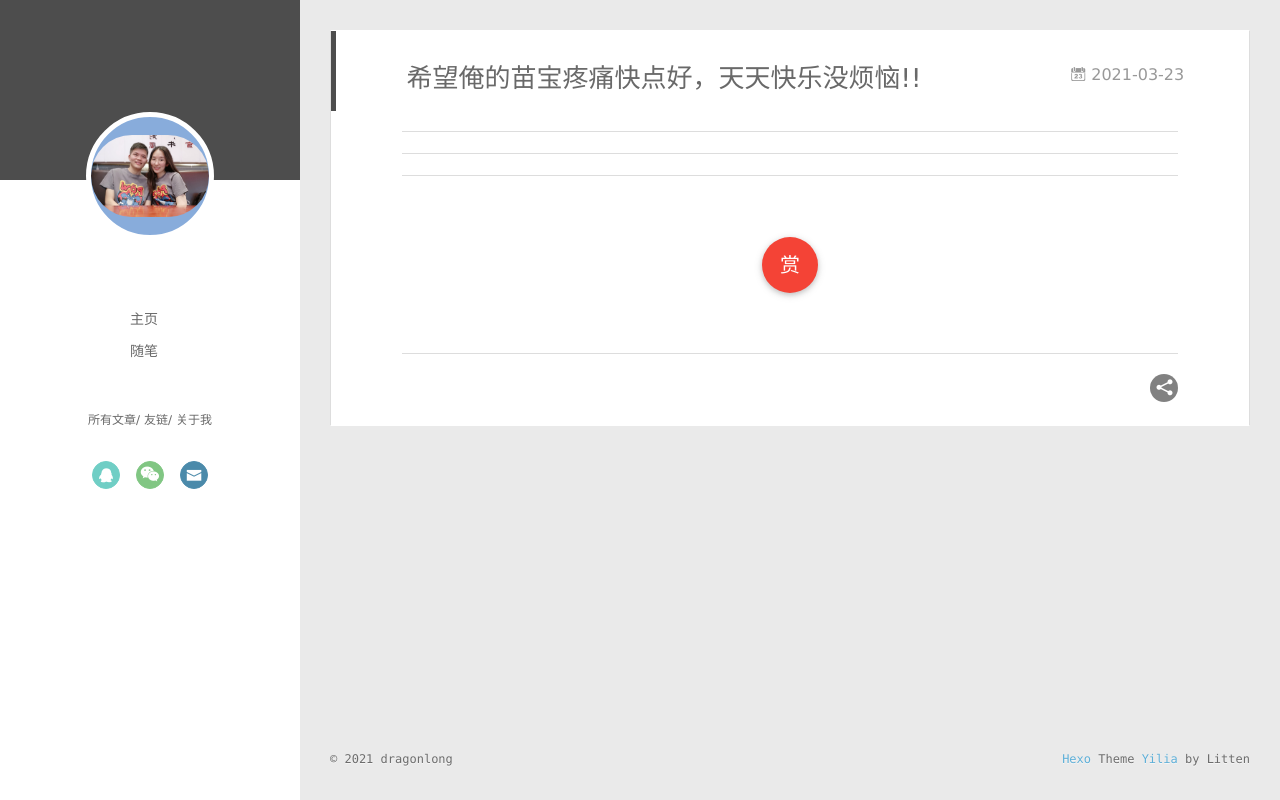
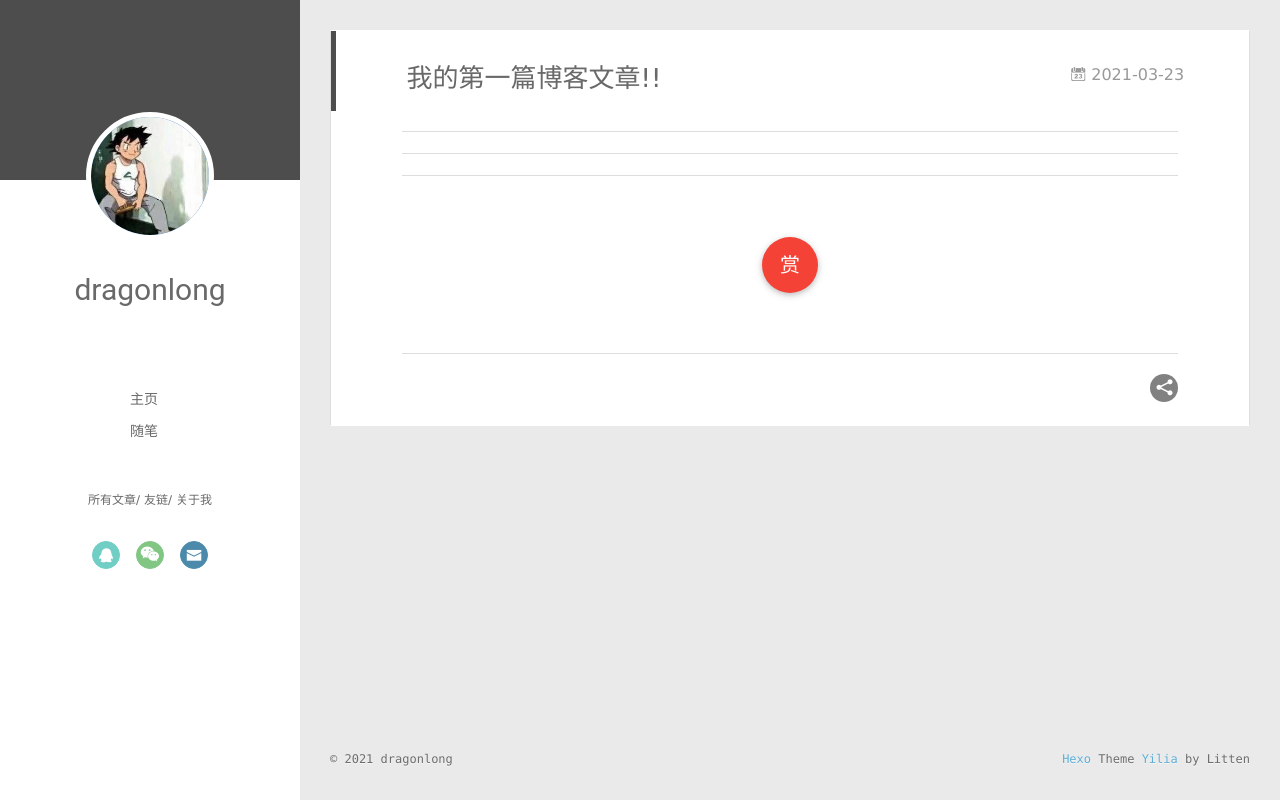
Before and after one commit to dragonshang/dragonshang.github.io, a plain HTML site: page 2021/03/23/我的第一篇博客文章/index.html in a window 1280 px wide. Drawn offline with Linux system fonts and the light colour scheme.

Commit message:
Site updated: 2021-03-24 09:41:51

```diff
--- a/2021/03/23/我的第一篇博客文章/index.html
+++ b/2021/03/23/我的第一篇博客文章/index.html
@@ -6,15 +6,15 @@
   <meta name="renderer" content="webkit">
   <meta http-equiv="X-UA-Compatible" content="IE=edge" >
   <link rel="dns-prefetch" href="http://example.com">
-  <title>希望俺的苗宝疼痛快点好，天天快乐没烦恼!! | Hexo</title>
+  <title>我的第一篇博客文章!! | Hexo</title>
   <meta name="viewport" content="width=device-width, initial-scale=1, maximum-scale=1">
   <meta property="og:type" content="article">
-<meta property="og:title" content="希望俺的苗宝疼痛快点好，天天快乐没烦恼!!">
+<meta property="og:title" content="我的第一篇博客文章!!">
 <meta property="og:url" content="http://example.com/2021/03/23/%E6%88%91%E7%9A%84%E7%AC%AC%E4%B8%80%E7%AF%87%E5%8D%9A%E5%AE%A2%E6%96%87%E7%AB%A0/index.html">
 <meta property="og:site_name" content="Hexo">
 <meta property="og:locale" content="en_US">
 <meta property="article:published_time" content="2021-03-23T11:20:05.000Z">
-<meta property="article:modified_time" content="2021-03-23T12:25:54.976Z">
+<meta property="article:modified_time" content="2021-03-24T01:22:17.161Z">
 <meta property="article:author" content="dragonlong">
 <meta name="twitter:card" content="summary">
 
@@ -45,10 +45,10 @@
 <div class="intrude-less">
 	<header id="header" class="inner">
 		<a href="/" class="profilepic">
-			<img src="/assets/avater.jpg" class="js-avatar">
+			<img src="/assets/avater.png" class="js-avatar">
 		</a>
 		<hgroup>
-		  <h1 class="header-author"><a href="/"></a></h1>
+		  <h1 class="header-author"><a href="/">dragonlong</a></h1>
 		</hgroup>
 
 
@@ -81,7 +81,7 @@
 
 					<a class="qq" target="_blank" href="/assets/qq.png" title="qq"><i class="icon-qq"></i></a>
 
-					<a class="weixin" target="_blank" href="/assets/wechat.png" title="weixin"><i class="icon-weixin"></i></a>
+					<a class="weixin" target="_blank" href="/assets/weixin.png" title="weixin"><i class="icon-weixin"></i></a>
 
 					<a class="mail" target="_blank" href="mailto:shanglongfei@163.com" title="mail"><i class="icon-mail"></i></a>
 
@@ -101,10 +101,10 @@
 	<div class="intrude-less">
 		<header id="header" class="inner">
 			<div class="profilepic">
-				<img src="/assets/avater.jpg" class="js-avatar">
+				<img src="/assets/avater.png" class="js-avatar">
 			</div>
 			<hgroup>
-			  <h1 class="header-author js-header-author"></h1>
+			  <h1 class="header-author js-header-author">dragonlong</h1>
 			</hgroup>
 
 
@@ -120,7 +120,7 @@
 
 						<a class="qq" target="_blank" href="/assets/qq.png" title="qq"><i class="icon-qq"></i></a>
 
-						<a class="weixin" target="_blank" href="/assets/wechat.png" title="weixin"><i class="icon-weixin"></i></a>
+						<a class="weixin" target="_blank" href="/assets/weixin.png" title="weixin"><i class="icon-weixin"></i></a>
 
 						<a class="mail" target="_blank" href="mailto:shanglongfei@163.com" title="mail"><i class="icon-mail"></i></a>
 
@@ -155,7 +155,7 @@
 
 
     <h1 class="article-title" itemprop="name">
-      希望俺的苗宝疼痛快点好，天天快乐没烦恼!!
+      我的第一篇博客文章!!
     </h1>
 
 
--- a/content.json
+++ b/content.json
@@ -1 +1 @@
-[{"title":"希望俺的苗宝疼痛快点好，天天快乐没烦恼!!","date":"2021-03-23T11:20:05.000Z","path":"2021/03/23/我的第一篇博客文章/","tags":[]}]
+[{"title":"我的第一篇博客文章!!","date":"2021-03-23T11:20:05.000Z","path":"2021/03/23/我的第一篇博客文章/","tags":[]}]
```
Also changed, not shown: archives/2021/03/index.html (+7 -7 lines), archives/2021/index.html (+7 -7 lines), archives/index.html (+7 -7 lines), index.html (+7 -7 lines), assets/avater.jpg (deleted), assets/avater.png (added), assets/wechat.png, assets/weixin.png (added).
